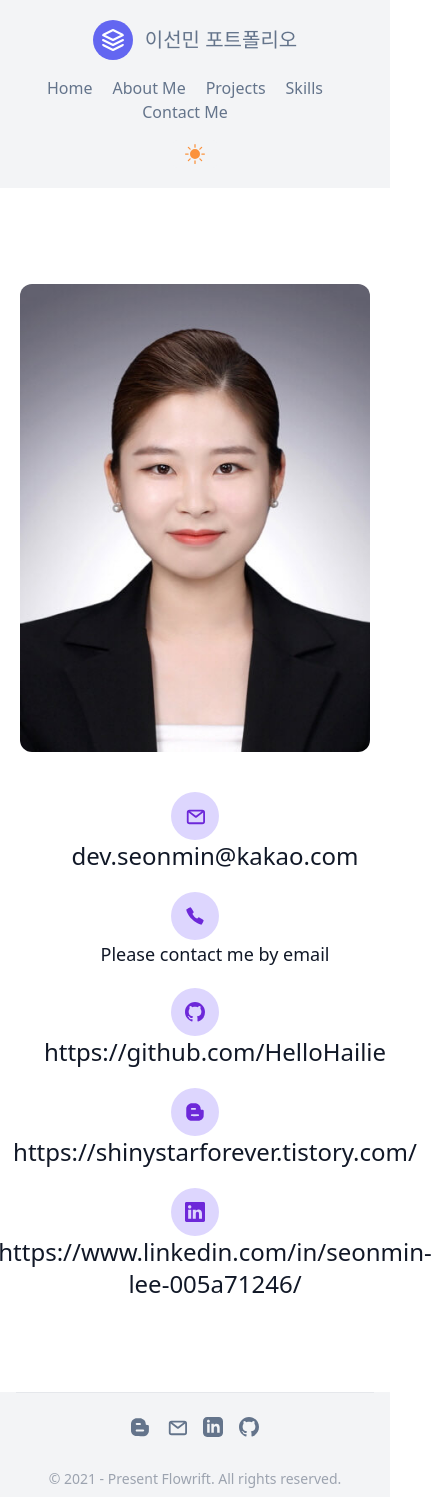
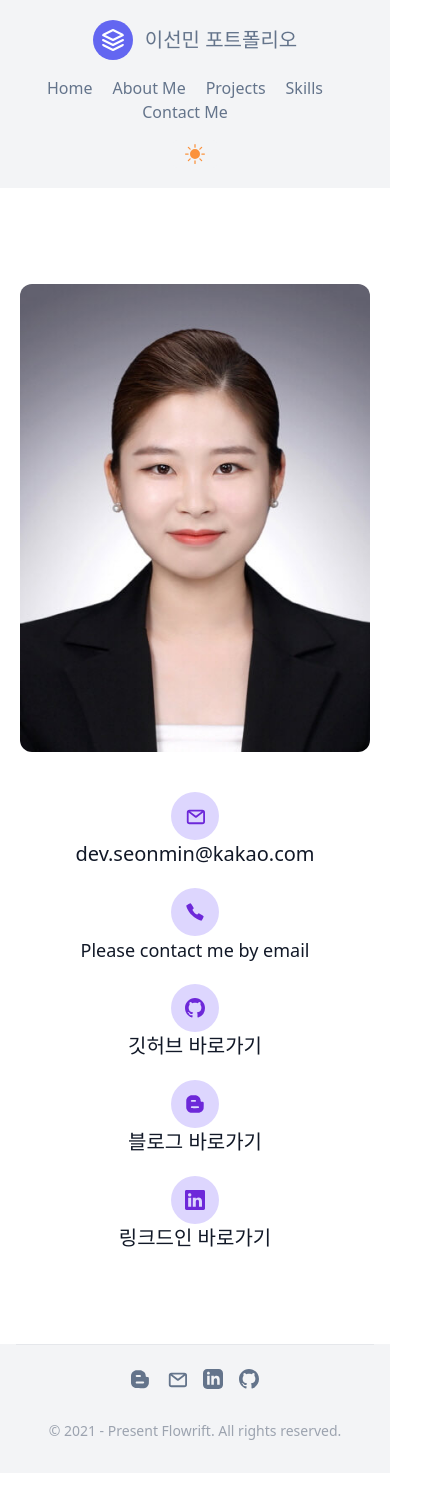
Before and after one commit to HelloHailie/portfolio, a Next.js app: page /contact-me in a window 390 px wide. Shown: the top 1497 px of the page, 432 px wide, since content can reach past the window. After the commit the page ends 1473 px from the top, so only its background shows below. Built offline with nearby package versions, Linux system fonts and the light colour scheme.

Commit message:
fix:contact me 페이지 모바일 버전시 마진 없애기

```diff
--- a/pages/contact-me.js
+++ b/pages/contact-me.js
@@ -36,14 +36,14 @@ export default function ContactMe() {
                   />
                 </svg>
               </div>
-              <div className='ml-10 flex-grow'>
+              <div className='lg:ml-10'>
                 <a
                   href='mailto:dev_seonmin@kakao.com'
                   rel='noopener noreferrer'
                   target='_blank'
                 >
                   <h2
-                    className='text-gray-900 font-medium text-2xl hover:underline transition duration-300 transform
+                    className='text-gray-900 font-medium text-xl hover:underline transition duration-300 transform
                     hover:scale-[1.02] hover:text-violet-600 dark:hover:text-violet-400'
                   >
                     dev.seonmin@kakao.com
@@ -64,7 +64,7 @@ export default function ContactMe() {
                   <path d='M478.94,370.14c-5.22-5.56-23.65-22-57.53-43.75-34.13-21.94-59.3-35.62-66.52-38.81a3.83,3.83,0,0,0-3.92.49c-11.63,9.07-31.21,25.73-32.26,26.63-6.78,5.81-6.78,5.81-12.33,4-9.76-3.2-40.08-19.3-66.5-45.78s-43.35-57.55-46.55-67.3c-1.83-5.56-1.83-5.56,4-12.34.9-1.05,17.57-20.63,26.64-32.25a3.83,3.83,0,0,0,.49-3.92c-3.19-7.23-16.87-32.39-38.81-66.52-21.78-33.87-38.2-52.3-43.76-57.52A3.9,3.9,0,0,0,138,32.2,322.35,322.35,0,0,0,82,57.65,338,338,0,0,0,33.35,92a3.83,3.83,0,0,0-1.26,3.74c2.09,9.74,12.08,50.4,43.08,106.72,31.63,57.48,53.55,86.93,100,133.22S252,405.21,309.54,436.84c56.32,31,97,41,106.72,43.07a3.86,3.86,0,0,0,3.75-1.26A337.73,337.73,0,0,0,454.35,430a322.7,322.7,0,0,0,25.45-56A3.9,3.9,0,0,0,478.94,370.14Z' />
                 </svg>
               </div>
-              <div className='ml-10'>
+              <div className='lg:ml-10'>
                 <h2 className='text-gray-900 text-lg title-font font-medium'>
                   Please contact me by email
                 </h2>
@@ -82,17 +82,17 @@ export default function ContactMe() {
                   <path d='M8 0C3.58 0 0 3.58 0 8c0 3.54 2.29 6.53 5.47 7.59.4.07.55-.17.55-.38 0-.19-.01-.82-.01-1.49-2.01.37-2.53-.49-2.69-.94-.09-.23-.48-.94-.82-1.13-.28-.15-.68-.52-.01-.53.63-.01 1.08.58 1.23.82.72 1.21 1.87.87 2.33.66.07-.52.28-.87.51-1.07-1.78-.2-3.64-.89-3.64-3.95 0-.87.31-1.59.82-2.15-.08-.2-.36-1.02.08-2.12 0 0 .67-.21 2.2.82.64-.18 1.32-.27 2-.27.68 0 1.36.09 2 .27 1.53-1.04 2.2-.82 2.2-.82.44 1.1.16 1.92.08 2.12.51.56.82 1.27.82 2.15 0 3.07-1.87 3.75-3.65 3.95.29.25.54.73.54 1.48 0 1.07-.01 1.93-.01 2.2 0 .21.15.46.55.38A8.012 8.012 0 0 0 16 8c0-4.42-3.58-8-8-8z' />{" "}
                 </svg>
               </div>
-              <div className='ml-10 flex-grow'>
+              <div className='lg:ml-10'>
                 <a
                   href='https://github.com/HelloHailie'
                   target='_blank'
                   rel='noopener noreferrer'
                 >
                   <h2
-                    className='text-gray-900 font-medium text-2xl hover:underline transition duration-300 transform
+                    className='text-gray-900 font-medium text-xl hover:underline transition duration-300 transform
                     hover:scale-[1.02] hover:text-violet-600 dark:hover:text-violet-400'
                   >
-                    https://github.com/HelloHailie
+                    깃허브 바로가기
                   </h2>
                 </a>
               </div>
@@ -109,17 +109,17 @@ export default function ContactMe() {
                   <path d='M29.913 13.919c-0.113-0.5-0.425-0.962-0.781-1.156-0.113-0.063-0.813-0.137-1.563-0.169-1.256-0.056-1.394-0.081-1.794-0.313-0.631-0.369-0.8-0.769-0.806-1.844-0.006-2.063-0.863-3.981-2.556-5.706-1.206-1.231-2.556-2.063-4.094-2.531-0.369-0.113-1.194-0.15-3.956-0.181-4.338-0.050-5.3 0.037-6.775 0.625-2.719 1.075-4.669 3.363-5.381 6.287-0.131 0.55-0.163 1.431-0.194 6.494-0.037 6.344 0.006 7.275 0.4 8.531 0.975 3.1 3.744 5.394 6.525 5.894 0.925 0.169 12.331 0.206 13.5 0.050 2.031-0.275 3.625-1.094 5.119-2.619 1.081-1.106 1.756-2.3 2.2-3.881 0.306-1.1 0.281-8.925 0.156-9.481zM9.781 9.944c0.488-0.494 0.625-0.513 3.675-0.513 2.744 0 2.837 0.006 3.238 0.213 0.581 0.294 0.837 0.706 0.837 1.369 0 0.594-0.238 1.012-0.769 1.35-0.287 0.181-0.456 0.194-3.144 0.206-1.656 0.012-2.981-0.025-3.175-0.075-1.038-0.294-1.425-1.781-0.663-2.55zM21.769 22.431l-0.931 0.15-4.844 0.056c-4.256 0.050-5.456-0.025-5.681-0.125-0.444-0.194-0.863-0.731-0.931-1.212-0.069-0.456 0.162-1.081 0.512-1.4 0.444-0.4 0.637-0.412 6.081-0.419 5.6-0.006 5.569-0.006 6.1 0.488 0.756 0.706 0.594 1.95-0.306 2.462z' />{" "}
                 </svg>
               </div>
-              <div className='ml-10 flex-grow'>
+              <div className='lg:ml-10'>
                 <a
                   href='https://shinystarforever.tistory.com'
                   target='_blank'
                   rel='noopener noreferrer'
                 >
                   <h2
-                    className='text-gray-900 font-medium text-2xl hover:underline transition duration-300 transform
+                    className='text-gray-900 font-medium text-xl hover:underline transition duration-300 transform
                     hover:scale-[1.02] hover:text-violet-600  dark:hover:text-violet-400'
                   >
-                    https://shinystarforever.tistory.com/
+                    블로그 바로가기
                   </h2>
                 </a>
               </div>
@@ -136,17 +136,17 @@ export default function ContactMe() {
                   <path d='M0 1.146C0 .513.526 0 1.175 0h13.65C15.474 0 16 .513 16 1.146v13.708c0 .633-.526 1.146-1.175 1.146H1.175C.526 16 0 15.487 0 14.854V1.146zm4.943 12.248V6.169H2.542v7.225h2.401zm-1.2-8.212c.837 0 1.358-.554 1.358-1.248-.015-.709-.52-1.248-1.342-1.248-.822 0-1.359.54-1.359 1.248 0 .694.521 1.248 1.327 1.248h.016zm4.908 8.212V9.359c0-.216.016-.432.08-.586.173-.431.568-.878 1.232-.878.869 0 1.216.662 1.216 1.634v3.865h2.401V9.25c0-2.22-1.184-3.252-2.764-3.252-1.274 0-1.845.7-2.165 1.193v.025h-.016a5.54 5.54 0 0 1 .016-.025V6.169h-2.4c.03.678 0 7.225 0 7.225h2.4z' />{" "}
                 </svg>
               </div>
-              <div className='ml-10 flex-grow'>
+              <div className='lg:ml-10'>
                 <a
                   href='https://www.linkedin.com/in/seonmin-lee-005a71246/'
                   rel='noopener noreferrer'
                   target='_blank'
                 >
                   <h2
-                    className='text-gray-900 font-medium text-2xl hover:underline transition duration-300 transform
+                    className='text-gray-900 font-medium text-xl hover:underline transition duration-300 transform
                     hover:scale-[1.02] hover:text-violet-600 dark:hover:text-violet-400'
                   >
-                    https://www.linkedin.com/in/seonmin-lee-005a71246/
+                    링크드인 바로가기
                   </h2>
                 </a>
               </div>
```
